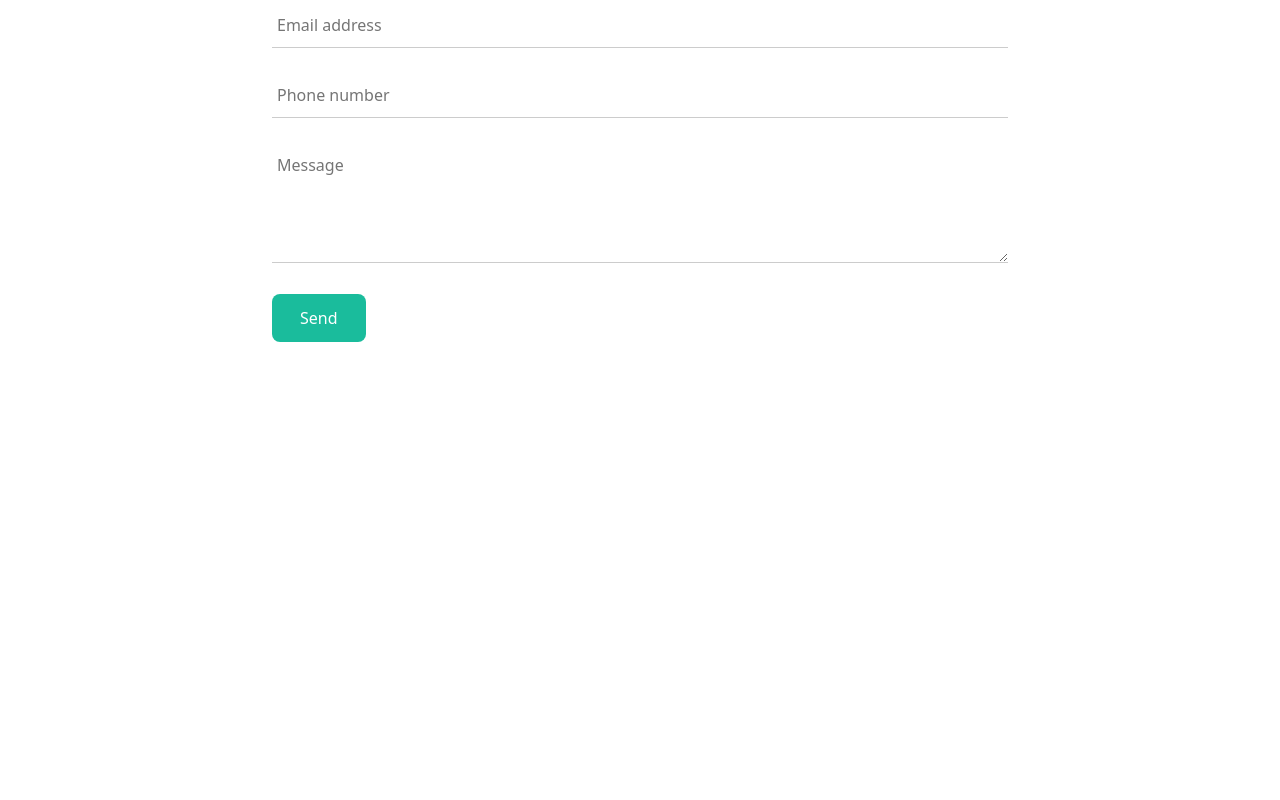
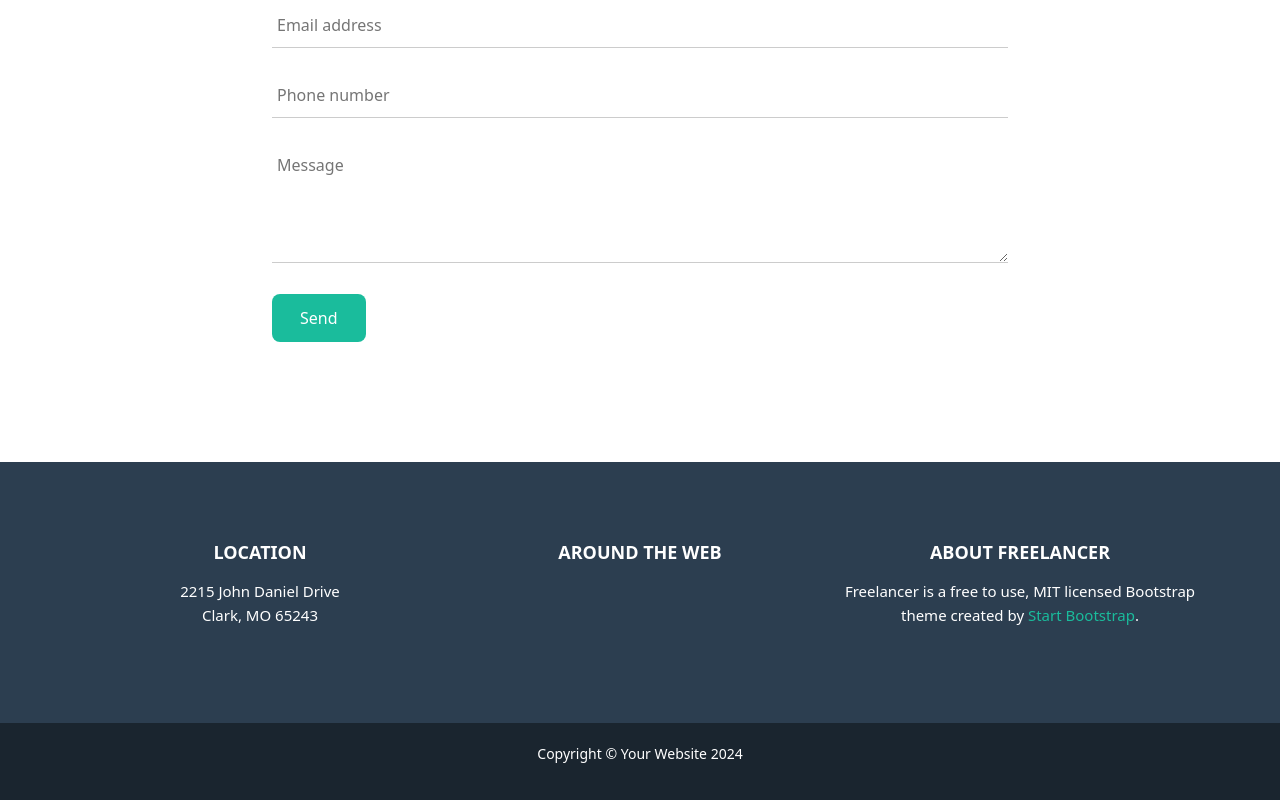
Before and after one commit to Adel-abualrub/Task-1-React, a React (Vite) app: page / in a window 1280 px wide. Shown: the part 2465-3265 px from the top of the page. Before the commit the page ends 2927 px from the top, so only its background shows below. Built offline with nearby package versions, Linux system fonts and the light colour scheme.

Commit message:
Footer section

```diff
--- a/src/App.jsx
+++ b/src/App.jsx
@@ -4,6 +4,7 @@ import Hero from './hero/Hero'
 import Portfolio from './Portfolio/Portfolio'
 import About from './About/About'
 import Contact from './Contact/Contact'
+import Footer from './footer/Footer'
 
 export default function App() {
   return <>
@@ -12,6 +13,7 @@ export default function App() {
     <Portfolio/>
     <About/>
     <Contact/>
+    <Footer/>
 
   </>
 }
--- a/src/footer/Footer.jsx
+++ b/src/footer/Footer.jsx
@@ -4,7 +4,40 @@ import style from './Footer.module.css'
 export default function Footer() {
   return (
     <>
+      <footer className={`${style.footer}`}>
+        <div className={`container`}>
+          <div className={`row text-center`}>
 
+            <div className={`col-md-4`}>
+              <h4 className={`${style.title}`}>LOCATION</h4>
+              <p className={`${style.text}`}>
+                2215 John Daniel Drive <br />
+                Clark, MO 65243
+              </p>
+            </div>
+
+            <div className={`col-md-4`}>
+              <h4 className={`${style.title}`}>AROUND THE WEB</h4>
+              <p className={`${style.text}`}>
+                {/* بدون أيقونات مثل ما طلبت */}
+              </p>
+            </div>
+
+            <div className={`col-md-4`}>
+              <h4 className={`${style.title}`}>ABOUT FREELANCER</h4>
+              <p className={`${style.text}`}>
+                Freelancer is a free to use, MIT licensed Bootstrap theme
+                created by <span className={`${style.link}`}>Start Bootstrap</span>.
+              </p>
+            </div>
+
+          </div>
+        </div>
+      </footer>
+
+      <div className={`${style.copyRight}`}>
+        <p>Copyright © Your Website 2024</p>
+      </div>
     </>
   )
 }
--- a/src/footer/footer.module.css
+++ b/src/footer/footer.module.css
@@ -0,0 +1,28 @@
+.footer {
+  background-color: #2c3e50;
+  padding: 80px 0;
+  color: white;
+}
+
+.title {
+  font-size: 18px;
+  font-weight: bold;
+  margin-bottom: 15px;
+}
+
+.text {
+  font-size: 15px;
+  line-height: 1.6;
+}
+
+.link {
+  color: #1abc9c;
+}
+
+.copyRight {
+  background-color: #1a252f;
+  color: white;
+  text-align: center;
+  padding: 20px 0;
+  font-size: 14px;
+}
```
